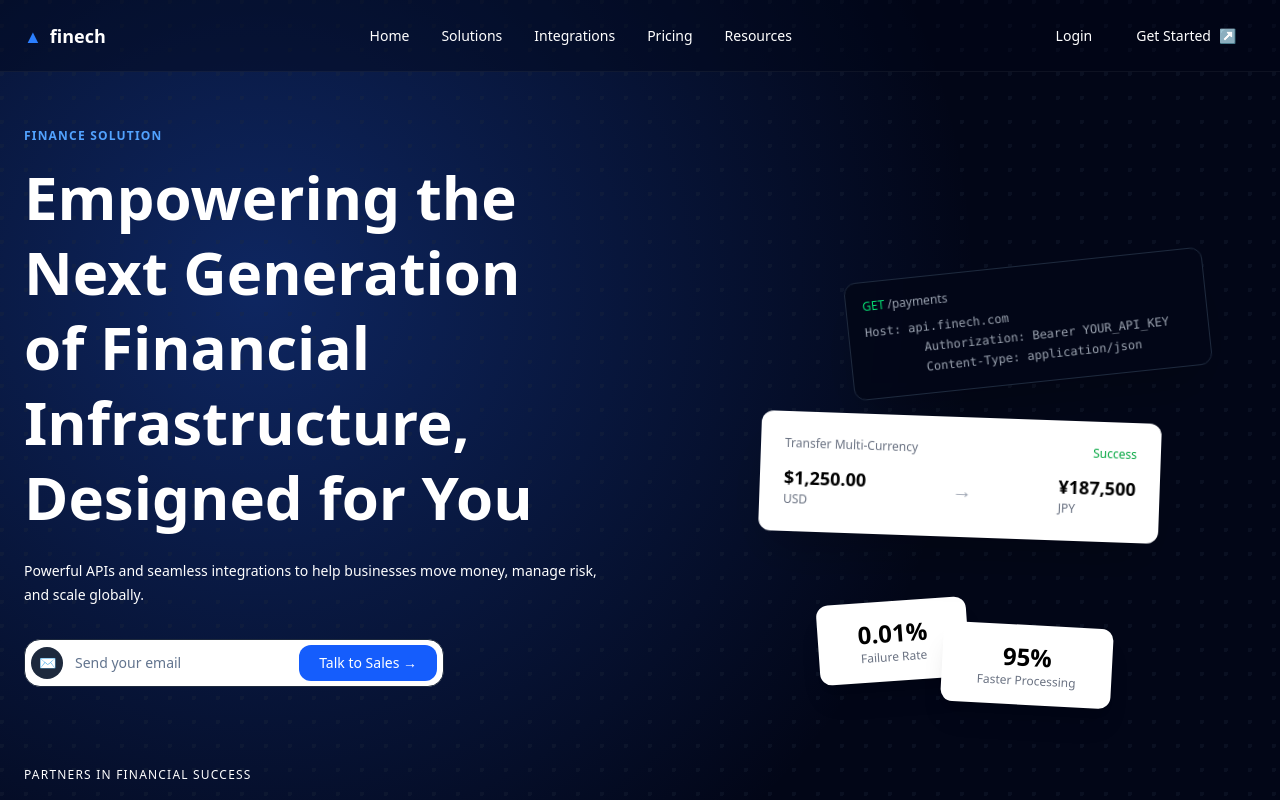
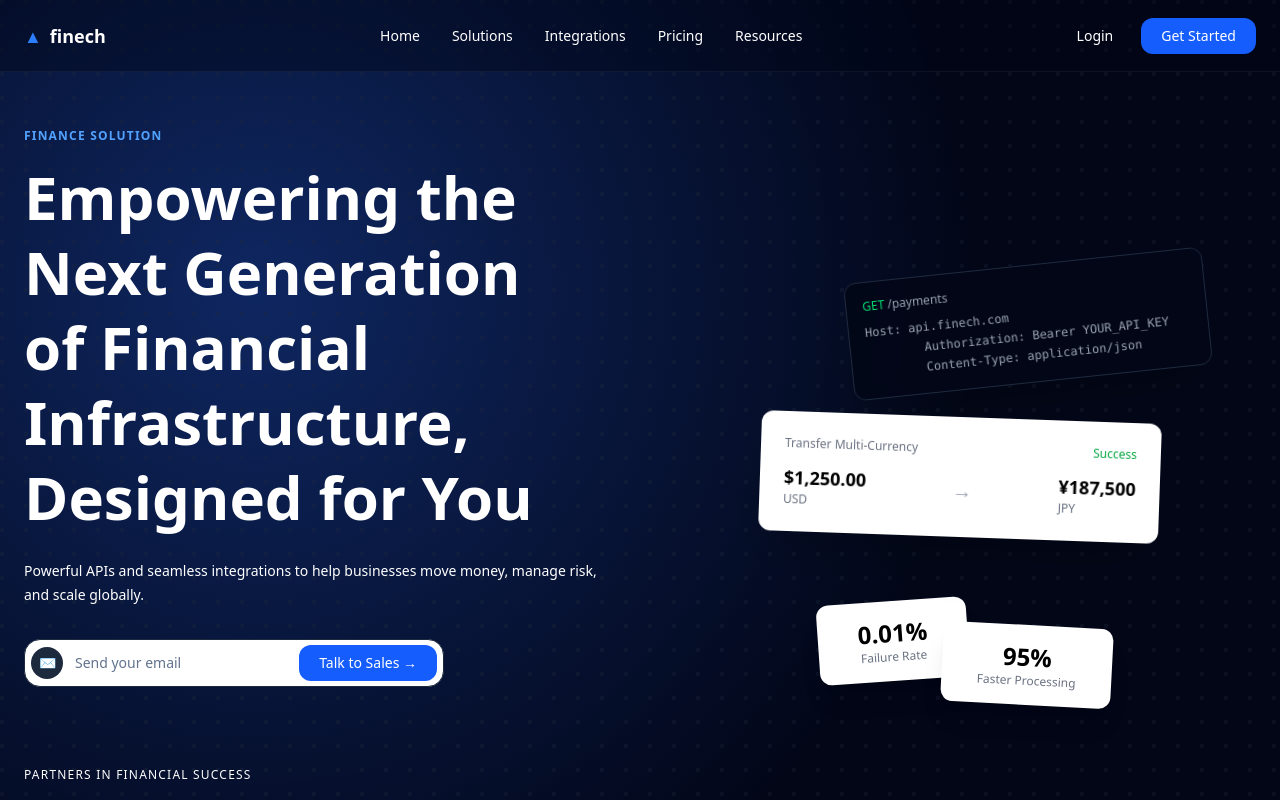
Before and after one commit to AyushNetTech/Finech-Web, a Next.js app: page / in a window 1280 px wide. Shown: the top 800 px of the page. Built offline with nearby package versions, Linux system fonts and the light colour scheme; grey boxes are pictures that could not be loaded.

Commit message:
improve ui

```diff
--- a/src/components/layout/Navbar.tsx
+++ b/src/components/layout/Navbar.tsx
@@ -25,12 +25,12 @@ export default function Navbar() {
 
         {/* Actions */}
         <div className="flex items-center gap-6 text-sm">
-          <button className="text-white hover:text-slate-400 transition">
+          <button className="text-white hover:text-slate-400 transition cursor-pointer">
             Login
           </button>
 
-          <button className="flex items-center gap-2 rounded-full bg-primary px-5 py-2 text-white font-medium hover:opacity-90 transition">
-            Get Started <span>↗</span>
+          <button className="ml-1 h-9 rounded-xl bg-blue-600 px-5 cursor-pointer text-sm font-medium text-white hover:opacity-90 transition">
+            Get Started <span></span>
           </button>
         </div>
 
```
